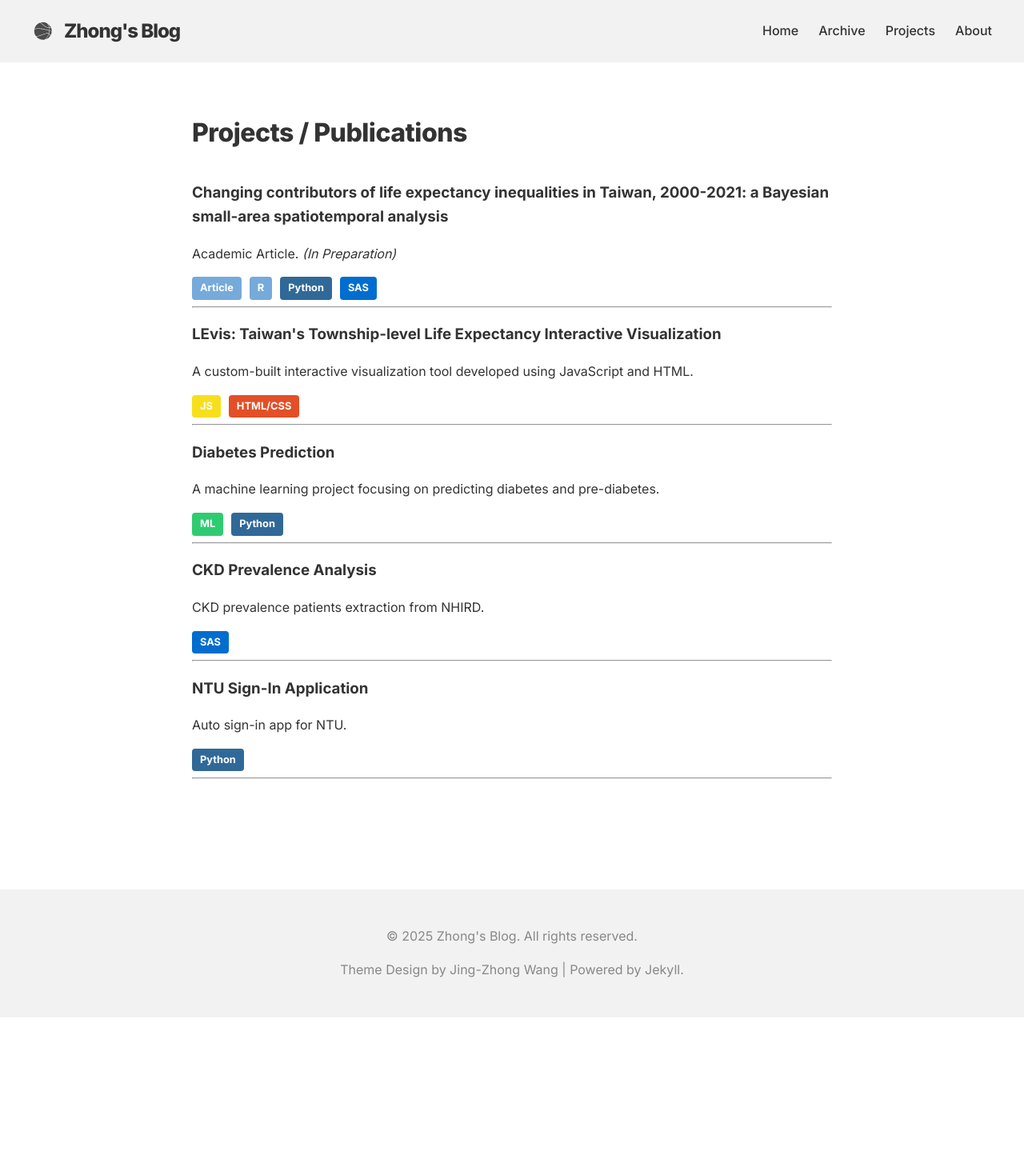
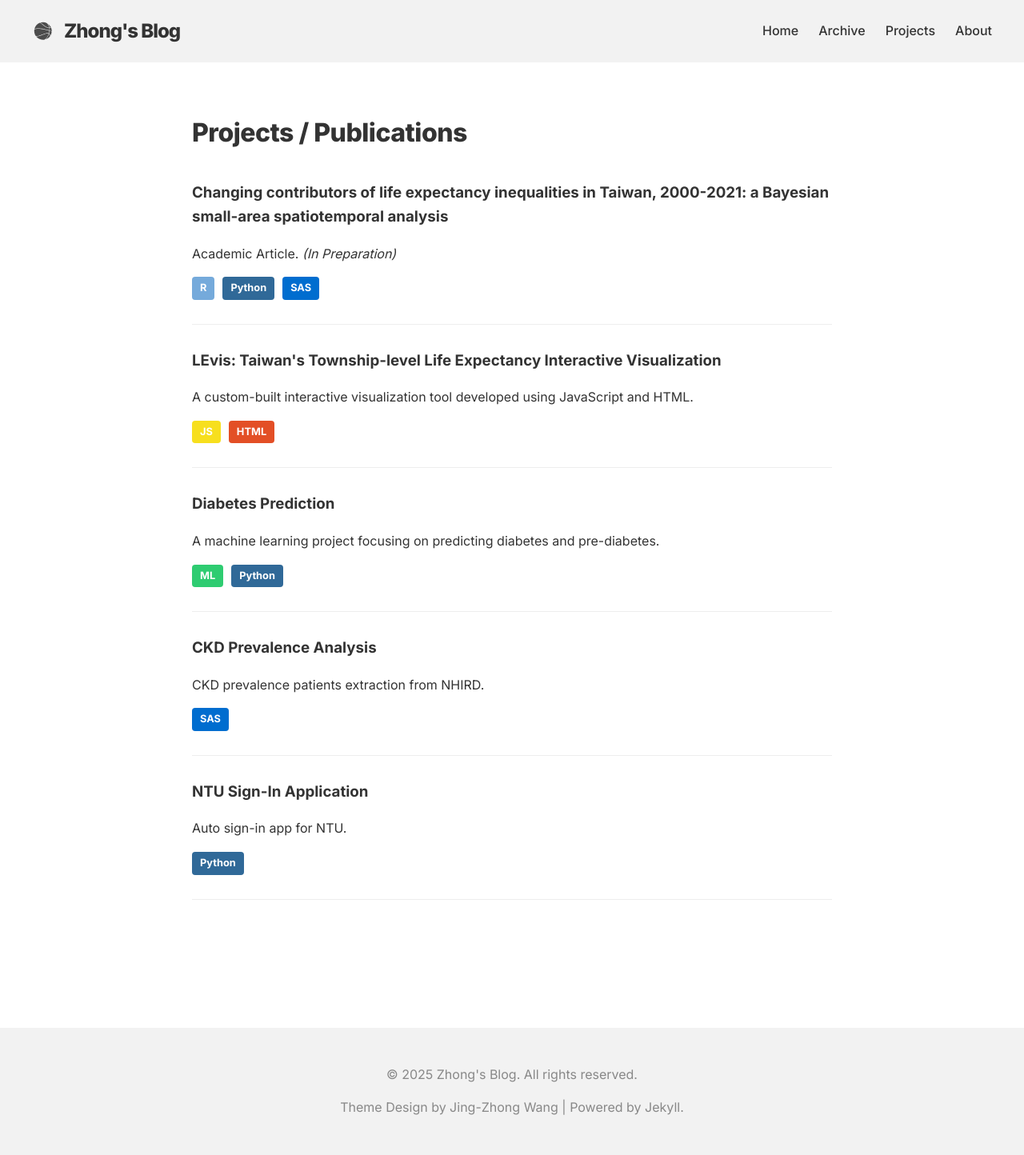
Before and after one commit to jingzhong1011/jingzhong1011.github.io, a Jekyll site: the page built from projects/index.html, in a window 1280 px wide. Shown: the whole page at 80% size. Built offline with Jekyll 4.4.1, drawn with Linux system fonts in a browser that asks for light colours; before the commit the page ends 1272 px from its top, so only the background shows below that.

Commit message:
style edited

```diff
--- a/assets/css/style.scss
+++ b/assets/css/style.scss
@@ -41,6 +41,13 @@ a:hover { color: var(--accent); }
   color: var(--text-primary);
   margin-bottom: 35px;
   letter-spacing: -0.5px;
+}
+
+/* --- Projects 分隔線優化 --- */
+.projects-grid hr {
+  border: none;
+  border-top: 1px solid var(--text-thirdary);
+  margin: 30px 0; /* 調整上下間距使其更有呼吸感 */
 }
 
 /* 3. HEADER 樣式 */
@@ -309,8 +316,8 @@ a:hover { color: var(--accent); }
     border-bottom: none;
   }
 
-  /* 🎯 點擊後的狀態：當 nav 加上 active 類別時顯示 */
+  /* 點擊後的狀態：當 nav 加上 active 類別時顯示 */
   .site-nav.active {
-    display: flex !important; /* 加入 !important 確保強制顯示 */
+    display: flex !important;
   }
 }
--- a/projects/index.html
+++ b/projects/index.html
@@ -15,7 +15,6 @@ permalink: /projects/
       </a>
       <p class="post-list-excerpt">Academic Article. <i>(In Preparation)</i></p>
       <div class="post-list-meta" style="display: flex; gap: 10px;">
-        <span class="post-category" data-tag="R">Article</span>
         <span class="post-category" data-tag="R">R</span>
         <span class="post-category" data-tag="Python">Python</span>
         <span class="post-category" data-tag="SAS">SAS</span>
@@ -29,7 +28,7 @@ permalink: /projects/
       <p class="post-list-excerpt">A custom-built interactive visualization tool developed using JavaScript and HTML.</p>
       <div class="post-list-meta" style="display: flex; gap: 10px;">
         <span class="post-category" data-tag="JS">JS</span>
-        <span class="post-category" data-tag="HTML">HTML/CSS</span>
+        <span class="post-category" data-tag="HTML">HTML</span>
       </div>
     </div>
     <hr>
```
